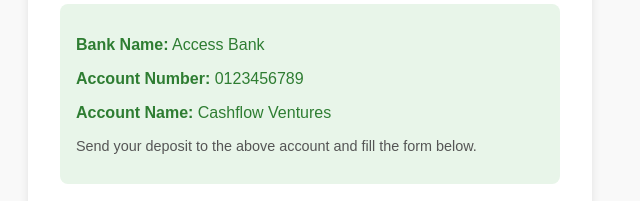
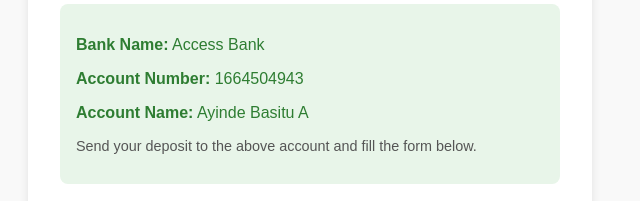
Before and after one commit to GRIPPDACASH/Grippdacash, a plain HTML site: page deposit.html in a window 1280 px wide. Shown: the part 136-337 px from the top of the page, 330-970 px from the left. Drawn offline with Linux system fonts and the light colour scheme; sample sign-in values are in the browser's storage.

Commit message:
Update deposit.html

```diff
--- a/deposit.html
+++ b/deposit.html
@@ -81,8 +81,8 @@
 
     <div class="account-info">
       <p><strong>Bank Name:</strong> Access Bank</p>
-      <p><strong>Account Number:</strong> 0123456789</p>
-      <p><strong>Account Name:</strong> Cashflow Ventures</p>
+      <p><strong>Account Number:</strong> 1664504943</p>
+      <p><strong>Account Name:</strong> Ayinde Basitu A</p>
       <p style="font-size: 0.9rem; color: #555;">Send your deposit to the above account and fill the form below.</p>
     </div>
 
```
